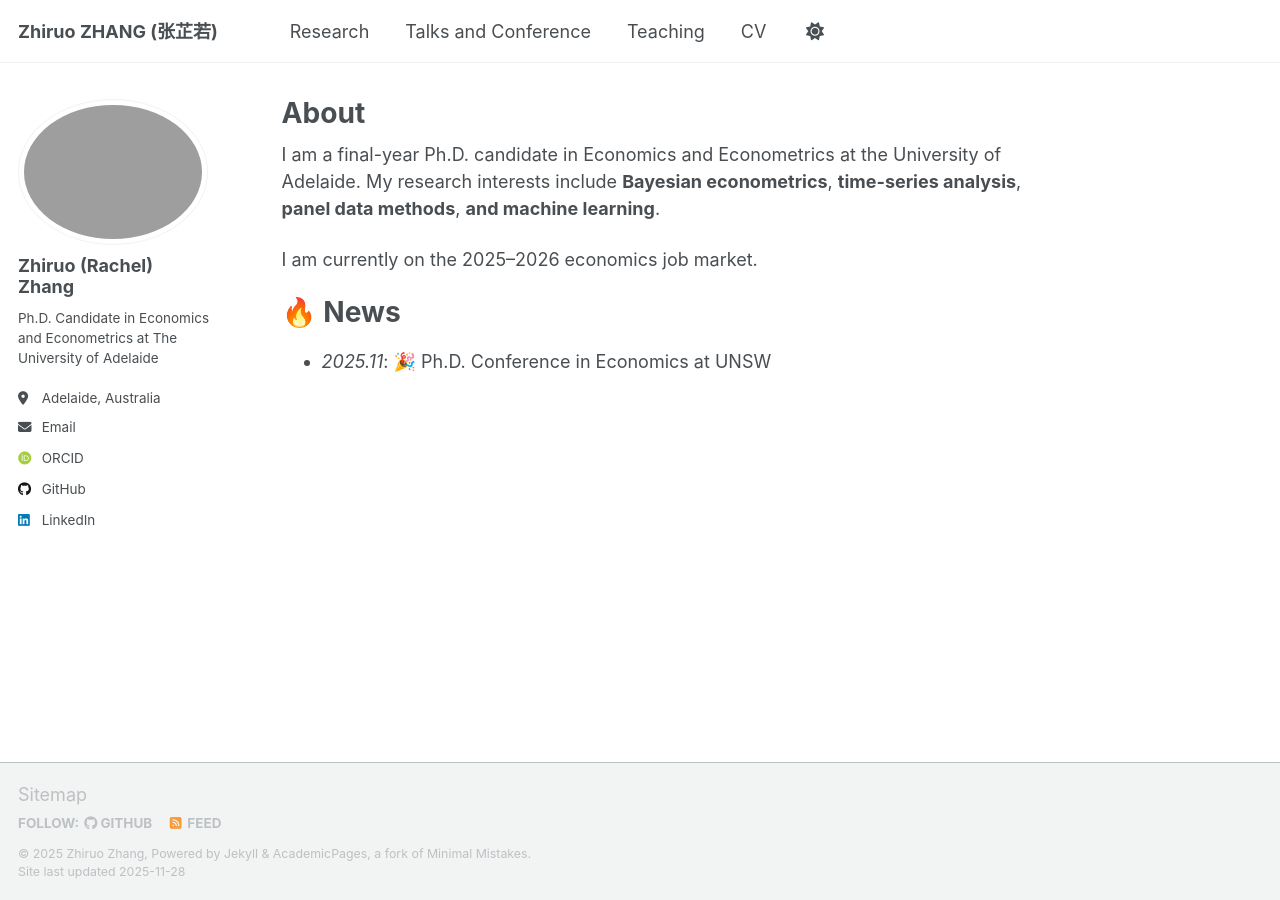
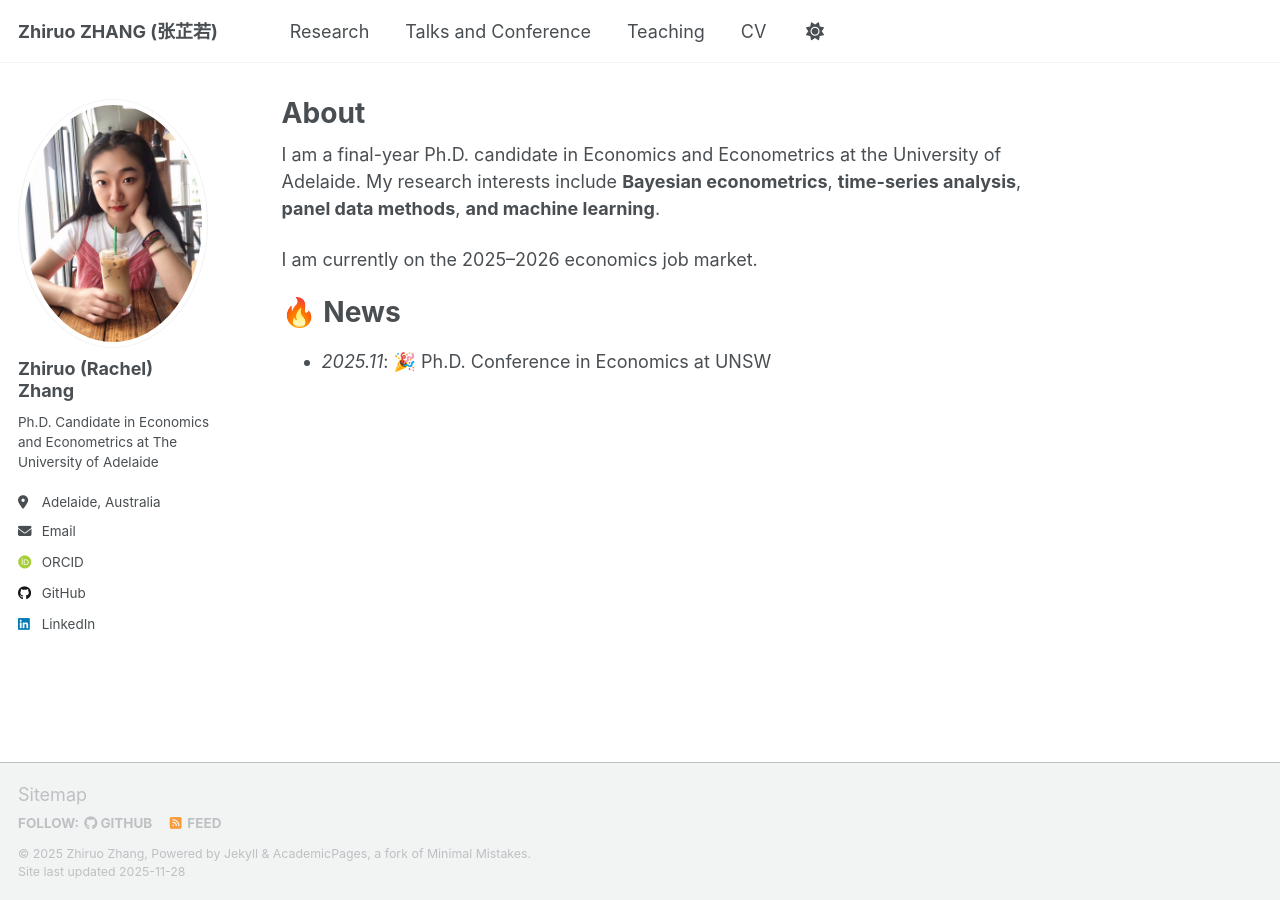
Before and after one commit to zhiruozzr/zhiruozzr.github.io, a Jekyll site: the page built from _pages/about.md, in a window 1280 px wide. Built offline with Jekyll 4.4.1, drawn with Linux system fonts in a browser that asks for light colours; some web fonts are replaced; a script that is not in the unit is left out.

Commit message:
Update _config.yml

```diff
--- a/_config.yml
+++ b/_config.yml
@@ -15,7 +15,7 @@ repository               : "zhiruozzr/zhiruozzr.github.io"
 author:
   # Biographic information
   name      : "Zhiruo (Rachel) Zhang"
-  avatar    : "photo.jpg"
+  avatar    : "pro.jpg"
   bio       : "Ph.D. Candidate in Economics and Econometrics at The University of Adelaide"
   location  : "Adelaide, Australia"
   email     : "zhiruo.zhang@adelaide.edu.au"
```
